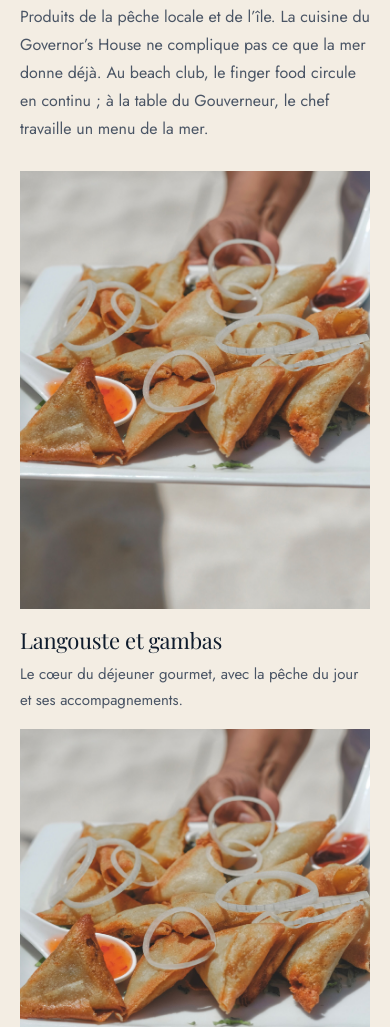
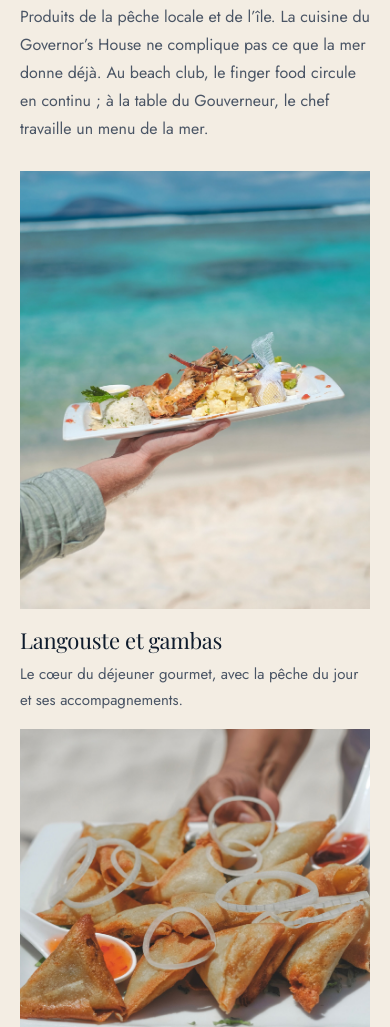
Before and after one commit to KyllianCorv/Governor-s-House, a plain HTML site: page index.html in a window 390 px wide. Shown: the part 6660-7687 px from the top of the page. Drawn offline with nearby package versions, Linux system fonts and the light colour scheme; a web font is replaced by a local one.

Commit message:
correct mobile

```diff
--- a/index.html
+++ b/index.html
@@ -133,7 +133,7 @@
    RESET & BASE
    ============================================= */
 *, *::before, *::after { box-sizing: border-box; margin: 0; padding: 0; }
-html { -webkit-text-size-adjust: 100%; }
+html { -webkit-text-size-adjust: 100%; overflow-x: hidden; }
 body {
   background: var(--ivory);
   color: var(--ink);
@@ -2103,7 +2103,7 @@ html.js .reveal-right.revealed {
       <div class="cuisine-card reveal-left">
         <div class="cuisine-card-img">
           <img
-            src="./images/IMG_4954.jpeg"
+            src="./images/IMG_5007.jpeg"
             alt="Poisson grillé du jour, herbes fraîches et citron confit"
             loading="lazy" width="700" height="875"
           >
@@ -2125,7 +2125,7 @@ html.js .reveal-right.revealed {
       <div class="cuisine-card reveal-right stagger-2">
         <div class="cuisine-card-img">
           <img
-            src="./images/IMG_4954.jpeg"
+            src="./images/IMG_4998.jpeg"
             alt="Table dressée dans les ruines de la maison du Gouverneur"
             loading="lazy" width="700" height="875"
           >
```
